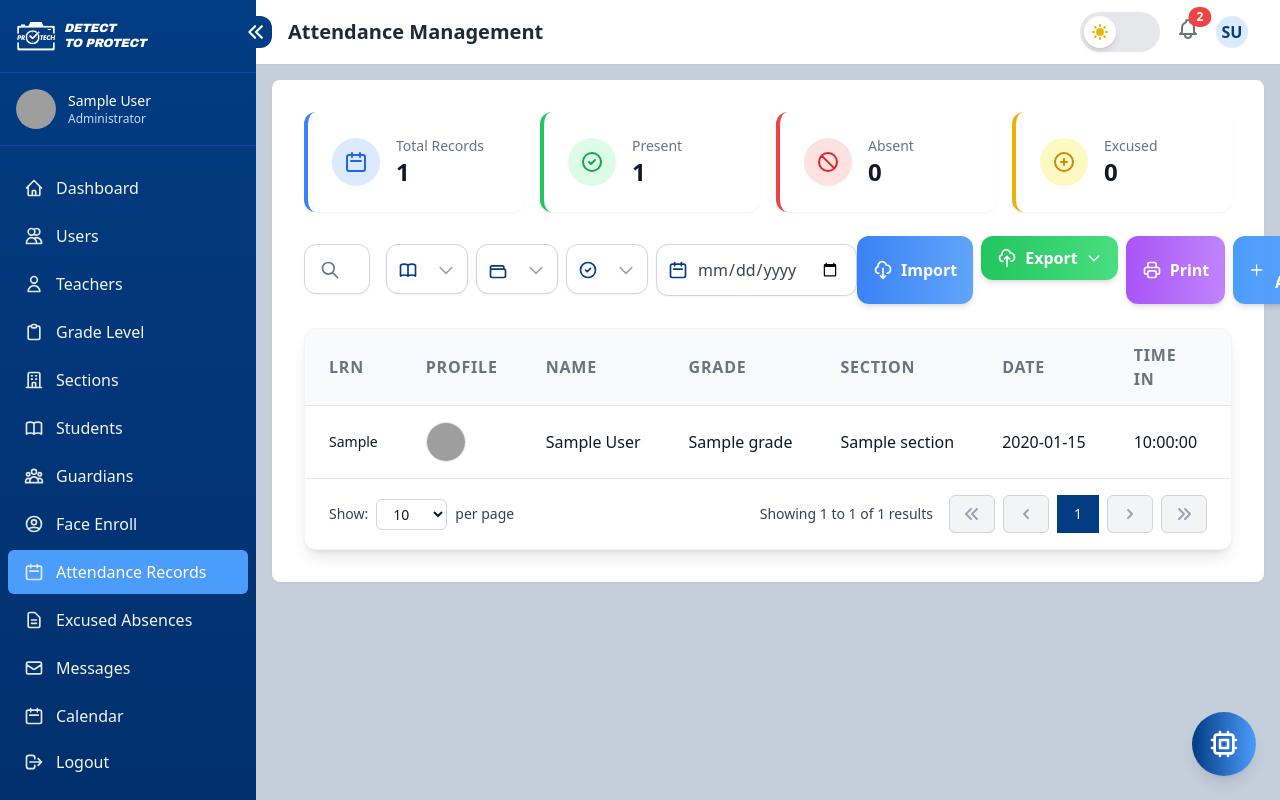
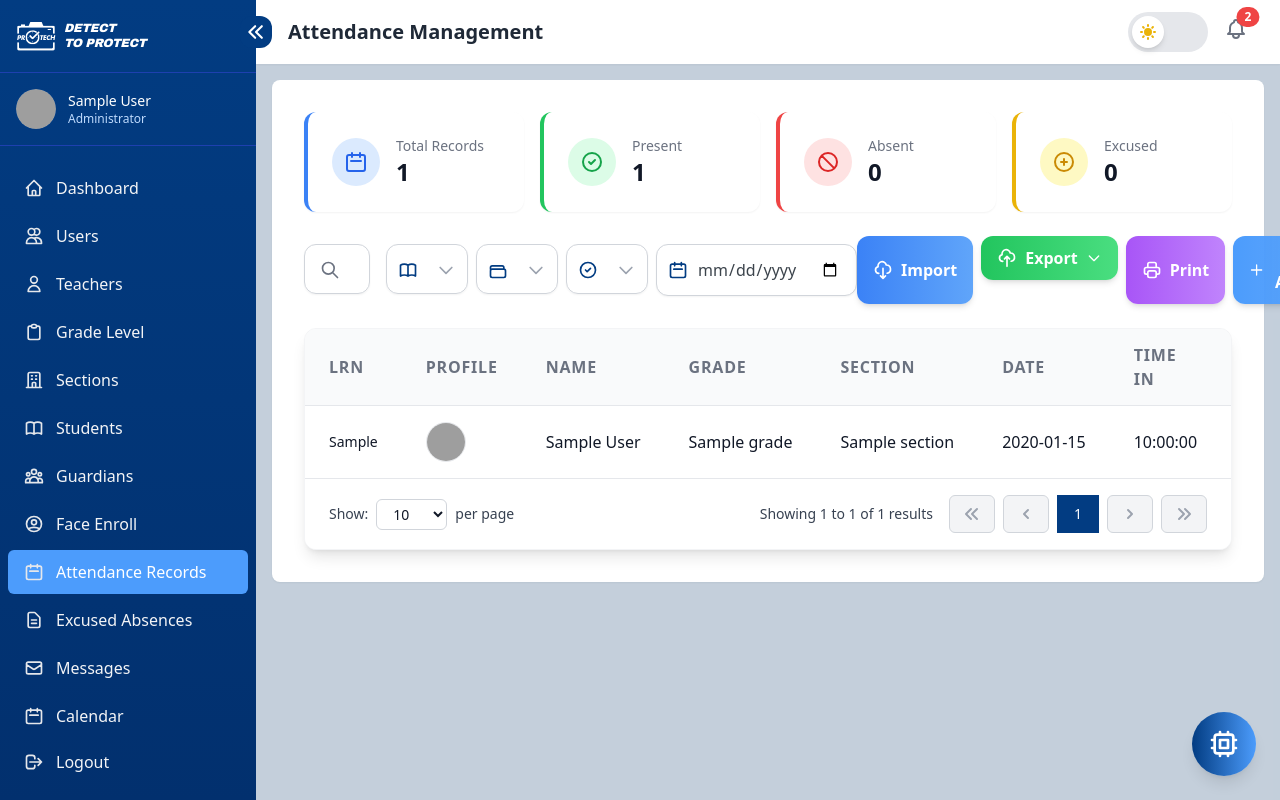
Before and after one commit to sh3ki/PROTECH_NEW, a Django app: page /admin/attendance-records/ in a window 1280 px wide. Run offline with Django 5.2, Linux system fonts and the light colour scheme; a user stored in the database is signed in; tables that the repository leaves empty hold one stand-in row (values such as "Sample post"); parts of the project's set-up code (start-up, migrations or seed data) failed here and were passed over; some libraries are stand-ins or nearby versions; grey boxes are pictures that could not be loaded.

Commit message:
Updated base_component.html

```diff
--- a/templates/components/base_component.html
+++ b/templates/components/base_component.html
@@ -229,7 +229,7 @@
                             </div>
 
                             <!-- User profile dropdown -->
-                            <div class="relative ml-3">
+                            <!-- <div class="relative ml-3">
                                 <div class="flex items-center">
                                     <div class="w-8 h-8 rounded-full bg-secondary/20 dark:bg-tertiary/20 flex items-center justify-center">
                                         <span class="text-primary dark:text-tertiary font-bold">
@@ -241,7 +241,7 @@
                                         </span>
                                     </div>
                                 </div>
-                            </div>
+                            </div> -->
                         </div>
                     </div>
                 </div>
```
